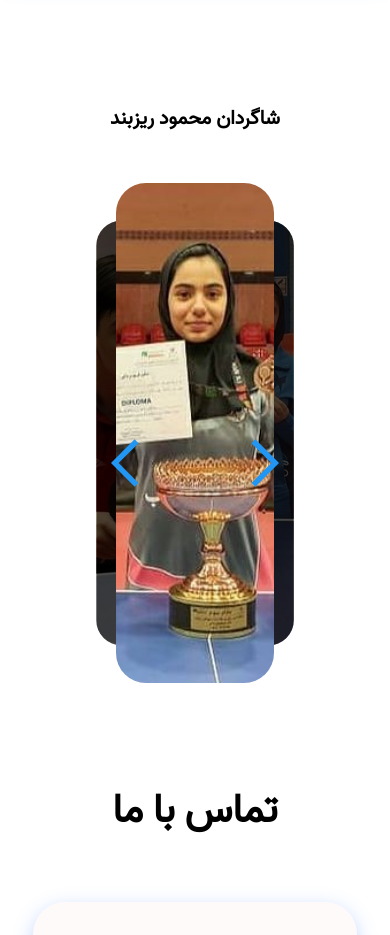
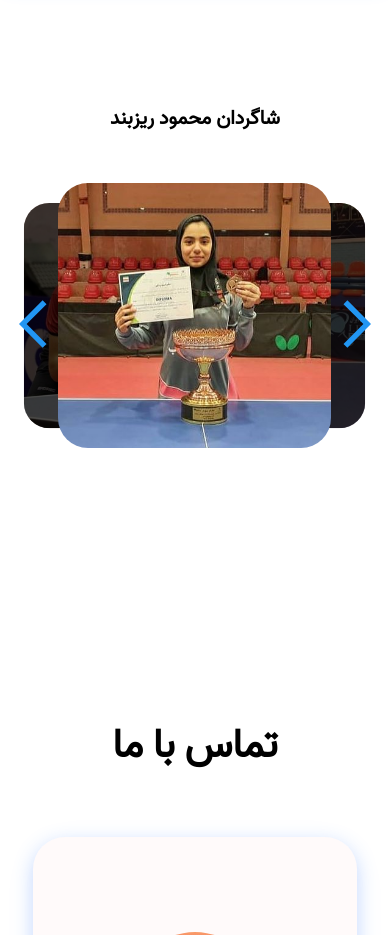
Before and after one commit to 00-team/ping-pong-site, a React app: page / in a window 390 px wide. Shown: the part 3520-4455 px from the top of the page. Built offline with nearby package versions, Linux system fonts and the light colour scheme; a web font is replaced by a local one.

Commit message:
responsived slider

```diff
--- a/src/components/elements/scss/studentslider.scss
+++ b/src/components/elements/scss/studentslider.scss
@@ -33,6 +33,35 @@
         &.next {
             right: 0;
         }
+        @media only screen and (max-width: 960px) {
+            & {
+                top: 30%;
+            }
+            &.prev {
+                left: -15%;
+            }
+            &.next {
+                right: -15%;
+            }
+        }
+        @media only screen and (max-width: 1024px) {
+            & {
+                top: 30%;
+            }
+            &.prev {
+                left: -15%;
+            }
+            &.next {
+                right: -15%;
+            }
+        }
+    }
+
+    @media only screen and (max-width: 1024px) {
+        & {
+            margin: 0;
+            padding: 3rem;
+        }
     }
 
     .container {
@@ -40,13 +69,13 @@
         width: 80%;
         display: flex;
         justify-content: center;
-        height: 500px;
+        height: 51.5vh;
         margin: 0 auto;
 
         .card-slide {
             position: absolute;
-            width: 80%;
-            height: 500px;
+            width: 50%;
+            height: 100%;
             flex-shrink: 0;
             border-radius: 30px 30px;
             overflow: hidden;
@@ -55,7 +84,7 @@
 
             .overlay {
                 position: absolute;
-                opacity: .7;
+                opacity: 0.7;
                 background-color: #000;
                 width: 100%;
                 height: 100%;
@@ -97,6 +126,13 @@
                     opacity: 0;
                 }
             }
+
+            @media only screen and (max-width: 1024px) {
+                & {
+                    width: 70vw;
+                    height: 50%;
+                }
+            }
         }
 
         .card {
@@ -117,7 +153,7 @@
                 width: 100%;
                 text-align: center;
                 opacity: 0;
-                color: #FFF;
+                color: #fff;
                 background: linear-gradient(
                     to right,
                     #3c3b3f,
@@ -132,10 +168,6 @@
 }
 
 @media only screen and (max-width: 1200px) {
-    .discription {
-        width: 100%;
-        height: 100%;
-    }
     .card:focus .discription {
         opacity: 1;
     }
```
